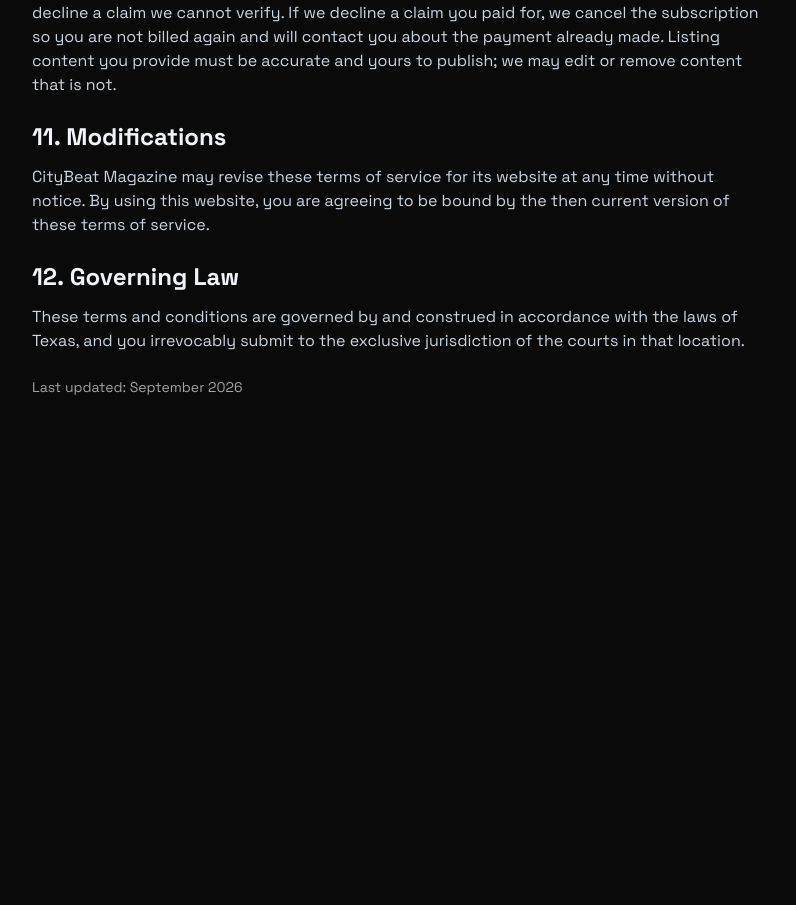
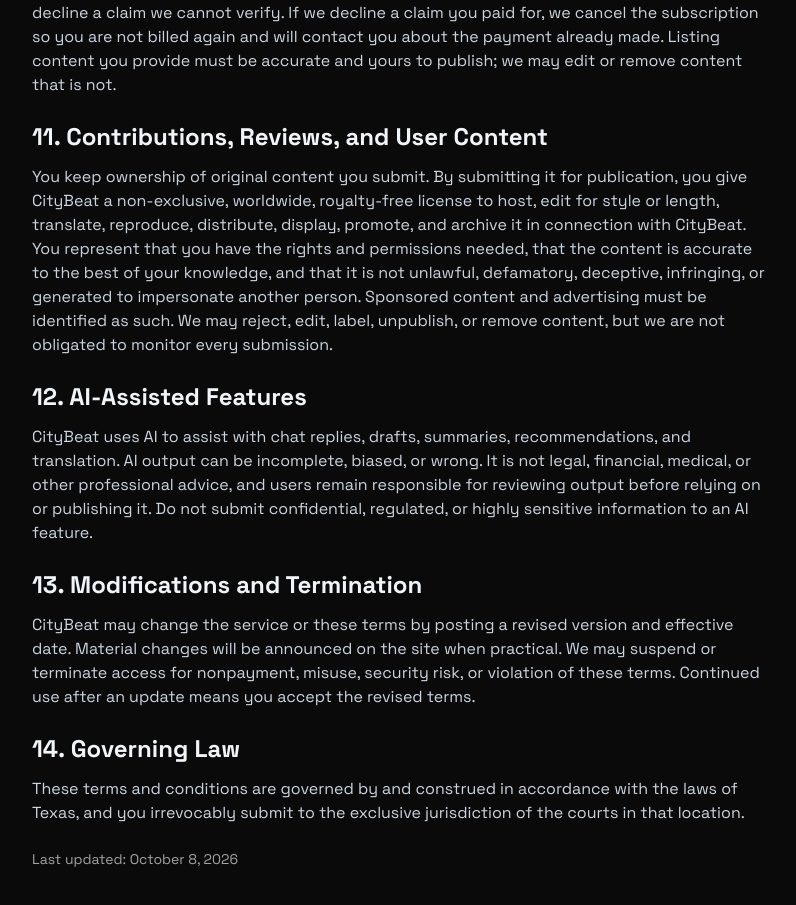
Before and after one commit to hclara23/CityBeat_Mag, a Next.js app in the folder apps/web/: page /en/terms in a window 1280 px wide. Shown: the part 2024-2929 px from the top of the page, without its empty margins (240-1036 px from the left). Before the commit the page ends 2469 px from the top, so only its background shows below. Built offline with nearby package versions, Linux system fonts and the light colour scheme; no server answers.

Commit message:
⚖️ KWNM65 publish bilingual cookie and updated legal terms

```diff
--- /dev/null
+++ b/apps/web/src/app/[locale]/cookies/page.tsx
@@ -0,0 +1,49 @@
+'use client'
+
+import { useLocale } from '@/components/TranslationProvider'
+import { Navigation } from '@citybeat/ui'
+import { LocaleToggle } from '@/components/citybeat/LocaleToggle'
+
+const copy = {
+  en: {
+    title: 'Cookie Notice',
+    updated: 'Last updated: October 8, 2026',
+    sections: [
+      ['What this notice covers', 'CityBeat uses cookies and similar browser storage for sign-in, referral attribution, security, site preferences, and—when configured—analytics. This notice explains those technologies. The Privacy Policy explains our broader handling of personal information.'],
+      ['Essential session cookie', 'When you sign in, CityBeat sets a secure cookie named __session so the server can recognize your account and permissions. If you select “keep me signed in,” it may last up to 14 days; otherwise it expires with the browser session or after the shorter server limit. Signing out or revoking sessions clears or invalidates it.'],
+      ['Referral attribution', 'A visit through a directory referral link may set a cookie named citybeat_directory_referral for up to 30 days. It records the referral code—not your name—to credit a qualifying listing claim or purchase. Firebase Hosting may not forward that cookie in every configuration, so the site may use equivalent browser storage as a fallback.'],
+      ['Analytics and measurement', 'CityBeat records privacy-minimized page-view totals on its own server without attaching an IP address to the page-view record or setting a tracking cookie for that measurement. Google Analytics 4 and PostHog may also be enabled and can use cookies or browser storage under their own policies. Marketing-email open pixels and redirected links are email measurement technologies rather than browser cookies; they are described in the Privacy Policy.'],
+      ['Local browser storage', 'The site may store interface preferences, temporary form or cart state, referral attribution, and other settings on your device. This information stays in the browser unless a feature submits it to CityBeat.'],
+      ['Your choices', 'You can clear or block cookies and site data in your browser. Blocking essential storage can prevent sign-in, checkout continuity, saved preferences, referral credit, and other requested features from working. You can opt out of marketing email using the unsubscribe link in each message.'],
+    ],
+  },
+  es: {
+    title: 'Aviso de Cookies',
+    updated: 'Última actualización: 8 de octubre de 2026',
+    sections: [
+      ['Qué cubre este aviso', 'CityBeat usa cookies y almacenamiento similar del navegador para el inicio de sesión, la atribución de referidos, la seguridad, las preferencias del sitio y, cuando está configurada, la analítica. Este aviso explica esas tecnologías. La Política de Privacidad explica el manejo más amplio de información personal.'],
+      ['Cookie esencial de sesión', 'Al iniciar sesión, CityBeat instala una cookie segura llamada __session para que el servidor reconozca su cuenta y permisos. Si elige mantener la sesión, puede durar hasta 14 días; de lo contrario vence con la sesión del navegador o con el límite más corto del servidor. Cerrar sesión o revocar sesiones la elimina o invalida.'],
+      ['Atribución de referidos', 'Una visita mediante un enlace de referido del directorio puede instalar una cookie llamada citybeat_directory_referral por hasta 30 días. Guarda el código de referido—no su nombre—para acreditar una reclamación o compra que califique. Firebase Hosting puede no reenviar esa cookie en todas las configuraciones, por lo que el sitio puede usar almacenamiento equivalente del navegador como respaldo.'],
+      ['Analítica y medición', 'CityBeat registra totales de vistas minimizados en su propio servidor sin adjuntar la dirección IP al registro ni instalar una cookie de rastreo para esa medición. Google Analytics 4 y PostHog también pueden estar habilitados y pueden usar cookies o almacenamiento bajo sus propias políticas. Los píxeles de apertura y enlaces redirigidos de correos publicitarios se describen en la Política de Privacidad.'],
+      ['Almacenamiento local', 'El sitio puede guardar en su dispositivo preferencias de interfaz, estado temporal de formularios o carrito, atribución de referidos y otros ajustes. Esa información permanece en el navegador salvo que una función la envíe a CityBeat.'],
+      ['Sus opciones', 'Puede borrar o bloquear cookies y datos del sitio desde su navegador. Bloquear el almacenamiento esencial puede impedir el inicio de sesión, la continuidad del pago, preferencias guardadas, crédito de referidos y otras funciones solicitadas. Puede cancelar correos publicitarios con el enlace incluido en cada mensaje.'],
+    ],
+  },
+} as const
+
+export default function CookiesPage() {
+  const locale = useLocale() as 'en' | 'es'
+  const text = copy[locale] ?? copy.en
+  return (
+    <div className="min-h-screen bg-white">
+      <Navigation rightSlot={<LocaleToggle />} />
+      <div className="mx-auto max-w-3xl px-4 py-12">
+        <h1 className="mb-8 text-4xl font-bold">{text.title}</h1>
+        <div className="prose prose-lg max-w-none space-y-6">
+          {text.sections.map(([heading, body]) => <section key={heading}><h2 className="mb-3 mt-6 text-2xl font-bold">{heading}</h2><p className="text-gray-700">{body}</p></section>)}
+          <p className="mt-12 text-sm text-gray-500">{text.updated}</p>
+        </div>
+      </div>
+    </div>
+  )
+}
--- a/apps/web/src/app/[locale]/privacy/page.tsx
+++ b/apps/web/src/app/[locale]/privacy/page.tsx
@@ -130,7 +130,7 @@
         text: 'Questions about this policy, or a privacy request: contact@citybeatmag.co — CityBeat Media Group, El Paso, Texas, USA.',
       },
     ],
-    updated: 'Last updated: September 2026',
+    updated: 'Last updated: October 8, 2026',
   },
   es: {
     title: 'Política de Privacidad',
@@ -233,7 +233,7 @@
         text: 'Preguntas sobre esta política o una solicitud de privacidad: contact@citybeatmag.co — CityBeat Media Group, El Paso, Texas, EE. UU.',
       },
     ],
-    updated: 'Última actualización: septiembre de 2026',
+    updated: 'Última actualización: 8 de octubre de 2026',
   },
 }
 
--- a/apps/web/src/app/[locale]/terms/page.tsx
+++ b/apps/web/src/app/[locale]/terms/page.tsx
@@ -56,15 +56,23 @@
         text: 'Claiming a business listing requires us to verify that you represent that business. We may decline a claim we cannot verify. If we decline a claim you paid for, we cancel the subscription so you are not billed again and will contact you about the payment already made. Listing content you provide must be accurate and yours to publish; we may edit or remove content that is not.',
       },
       {
-        heading: '11. Modifications',
-        text: 'CityBeat Magazine may revise these terms of service for its website at any time without notice. By using this website, you are agreeing to be bound by the then current version of these terms of service.',
+        heading: '11. Contributions, Reviews, and User Content',
+        text: 'You keep ownership of original content you submit. By submitting it for publication, you give CityBeat a non-exclusive, worldwide, royalty-free license to host, edit for style or length, translate, reproduce, distribute, display, promote, and archive it in connection with CityBeat. You represent that you have the rights and permissions needed, that the content is accurate to the best of your knowledge, and that it is not unlawful, defamatory, deceptive, infringing, or generated to impersonate another person. Sponsored content and advertising must be identified as such. We may reject, edit, label, unpublish, or remove content, but we are not obligated to monitor every submission.',
       },
       {
-        heading: '12. Governing Law',
+        heading: '12. AI-Assisted Features',
+        text: 'CityBeat uses AI to assist with chat replies, drafts, summaries, recommendations, and translation. AI output can be incomplete, biased, or wrong. It is not legal, financial, medical, or other professional advice, and users remain responsible for reviewing output before relying on or publishing it. Do not submit confidential, regulated, or highly sensitive information to an AI feature.',
+      },
+      {
+        heading: '13. Modifications and Termination',
+        text: 'CityBeat may change the service or these terms by posting a revised version and effective date. Material changes will be announced on the site when practical. We may suspend or terminate access for nonpayment, misuse, security risk, or violation of these terms. Continued use after an update means you accept the revised terms.',
+      },
+      {
+        heading: '14. Governing Law',
         text: 'These terms and conditions are governed by and construed in accordance with the laws of Texas, and you irrevocably submit to the exclusive jurisdiction of the courts in that location.',
       },
     ],
-    updated: 'Last updated: September 2026',
+    updated: 'Last updated: October 8, 2026',
   },
   es: {
     title: 'Términos de Servicio',
@@ -117,15 +125,23 @@
         text: 'Reclamar la ficha de un negocio requiere que verifiquemos que usted representa a ese negocio. Podemos rechazar una reclamación que no podamos verificar. Si rechazamos una reclamación que usted pagó, cancelamos la suscripción para que no se le vuelva a cobrar y le contactaremos sobre el pago ya realizado. El contenido que aporte debe ser exacto y suyo para publicarlo; podemos editar o retirar contenido que no lo sea.',
       },
       {
-        heading: '11. Modificaciones',
-        text: 'CityBeat Magazine puede revisar estos términos de servicio para su sitio web en cualquier momento sin previo aviso. Al usar este sitio web, usted acepta regirse por la versión vigente de estos términos de servicio.',
+        heading: '11. Contribuciones, Reseñas y Contenido de Usuarios',
+        text: 'Usted conserva la propiedad del contenido original que envía. Al enviarlo para publicación, concede a CityBeat una licencia no exclusiva, mundial y libre de regalías para alojarlo, editarlo por estilo o extensión, traducirlo, reproducirlo, distribuirlo, mostrarlo, promocionarlo y archivarlo en relación con CityBeat. Declara que tiene los derechos y permisos necesarios, que el contenido es exacto según su leal saber y entender, y que no es ilegal, difamatorio, engañoso, infractor ni creado para suplantar a otra persona. El contenido patrocinado y la publicidad deben identificarse como tales. Podemos rechazar, editar, etiquetar, retirar o eliminar contenido, pero no estamos obligados a vigilar cada envío.',
       },
       {
-        heading: '12. Ley Aplicable',
+        heading: '12. Funciones Asistidas por IA',
+        text: 'CityBeat usa IA para ayudar con respuestas de chat, borradores, resúmenes, recomendaciones y traducción. Los resultados pueden ser incompletos, sesgados o incorrectos. No constituyen asesoría legal, financiera, médica ni profesional, y el usuario debe revisarlos antes de utilizarlos o publicarlos. No envíe información confidencial, regulada o altamente sensible a una función de IA.',
+      },
+      {
+        heading: '13. Modificaciones y Terminación',
+        text: 'CityBeat puede cambiar el servicio o estos términos publicando una versión revisada y una nueva fecha. Cuando sea práctico, los cambios importantes se anunciarán en el sitio. Podemos suspender o terminar el acceso por falta de pago, uso indebido, riesgo de seguridad o incumplimiento. El uso continuado después de una actualización significa que acepta los términos revisados.',
+      },
+      {
+        heading: '14. Ley Aplicable',
         text: 'Estos términos y condiciones se rigen e interpretan de acuerdo con las leyes de Texas, y usted se somete irrevocablemente a la jurisdicción exclusiva de los tribunales en esa ubicación.',
       },
     ],
-    updated: 'Última actualización: septiembre de 2026',
+    updated: 'Última actualización: 8 de octubre de 2026',
   },
 }
 
--- a/apps/web/src/app/sitemap.ts
+++ b/apps/web/src/app/sitemap.ts
@@ -32,7 +32,7 @@
 
 export default async function sitemap(): Promise<MetadataRoute.Sitemap> {
   const staticPaths = [
-    '', '/stories', '/directory', '/best', '/events', '/this-weekend', '/deals', '/jobs', '/ads', '/contribute', '/privacy', '/terms',
+    '', '/stories', '/directory', '/best', '/events', '/this-weekend', '/deals', '/jobs', '/ads', '/contribute', '/privacy', '/cookies', '/terms',
     '/leaderboard', '/guide',
     '/topics/news', '/topics/business', '/topics/events', '/topics/culture',
   ]
--- a/apps/web/src/components/citybeat/SiteFooter.tsx
+++ b/apps/web/src/components/citybeat/SiteFooter.tsx
@@ -89,6 +89,9 @@
               <Link href={withLocale(locale, '/privacy')} className="hover:text-brand-neon">
                 {locale === 'es' ? 'Privacidad' : 'Privacy'}
               </Link>
+              <Link href={withLocale(locale, '/cookies')} className="hover:text-brand-neon">
+                {locale === 'es' ? 'Cookies' : 'Cookies'}
+              </Link>
               <Link href={withLocale(locale, '/terms')} className="hover:text-brand-neon">
                 {locale === 'es' ? 'Términos' : 'Terms'}
               </Link>
```
Also changed, not shown: 2 other files (tests, documents, lock files or other folders).
